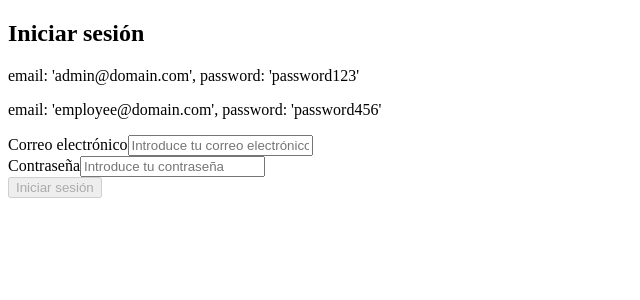
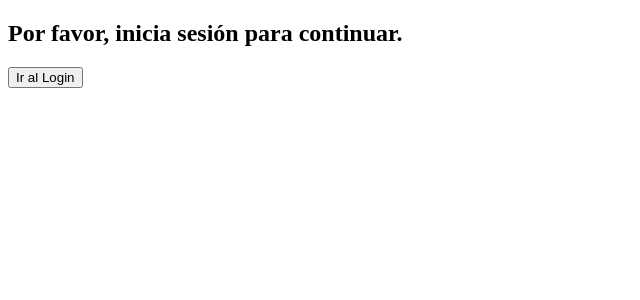
Before and after one commit to AlbertoCruz-Xpira/angular19account, an Angular app: page / in a window 1280 px wide. Before the commit this address led to /login. Shown: the top 300 px of the page, without its empty margins (0-640 px from the left). Built offline with nearby package versions, Linux system fonts and the light colour scheme.

Commit message:
creando el home components primera pagina de la app

```diff
--- a/src/app/app.routes.ts
+++ b/src/app/app.routes.ts
@@ -4,11 +4,12 @@ import { RegisterComponent } from './feature/account/pages/register/register.com
 import { ForgetPasswordComponent } from './feature/account/pages/forget-password/forget-password.component';
 import { UsersListComponent } from './feature/dashboard/pages/users-list/users-list.component';
 import { AuthGuard } from './core/guards/auth.guard';
+import { HomeComponent } from './feature/home/pages/home/home.component';
 
 export const routes: Routes = [
+  { path: '', component: HomeComponent },
   { path: 'login', component: LoginComponent },
   { path: 'register', component: RegisterComponent },
   { path: 'forget-password', component: ForgetPasswordComponent },
-  { path: 'dashboard/users-list', component: UsersListComponent, canActivate: [AuthGuard] }, // Nueva ruta
-  { path: '', redirectTo: '/login', pathMatch: 'full' },
+  { path: 'dashboard/users-list', component: UsersListComponent, canActivate: [AuthGuard] },
 ];
--- /dev/null
+++ b/src/app/feature/home/pages/home/home.component.html
@@ -0,0 +1,8 @@
+<div *ngIf="isAuthenticated">
+  <h2>Bienvenido a la aplicación</h2>
+  <button (click)="goToDashboard()">Acceder al Dashboard</button>
+</div>
+<div *ngIf="!isAuthenticated">
+  <h2>Por favor, inicia sesión para continuar.</h2>
+  <button (click)="goToLogin()">Ir al Login</button>
+</div>
--- /dev/null
+++ b/src/app/feature/home/pages/home/home.component.ts
@@ -0,0 +1,38 @@
+import { Component } from '@angular/core';
+import { Router } from '@angular/router';
+import { UserService } from '../../../account/services/user.service';
+import { CommonModule } from '@angular/common';
+
+@Component({
+  selector: 'app-home',
+  templateUrl: './home.component.html',
+  styleUrls: ['./home.component.css'],
+  imports: [CommonModule]
+})
+export class HomeComponent {
+
+  isAuthenticated: boolean = false;
+
+  constructor(
+    private router: Router,
+    private userService: UserService
+  ) { }
+
+  ngOnInit() {
+    this.isAuthenticated = this.userService.isAuthenticated();
+  }
+
+  goToLogin() {
+    this.router.navigate(['/login']);
+  }
+
+  goToDashboard() {
+    const role = this.userService.getRole();
+    if (role === 'admin') {
+      this.router.navigate(['/dashboard']);
+    } else {
+      alert('No tienes acceso al Dashboard, solo los administradores pueden verlo.');
+    }
+  }
+
+}
```
Also changed, not shown: src/app/feature/home/pages/home/home.component.css (added), 2 other files (tests, documents, lock files or other folders).
